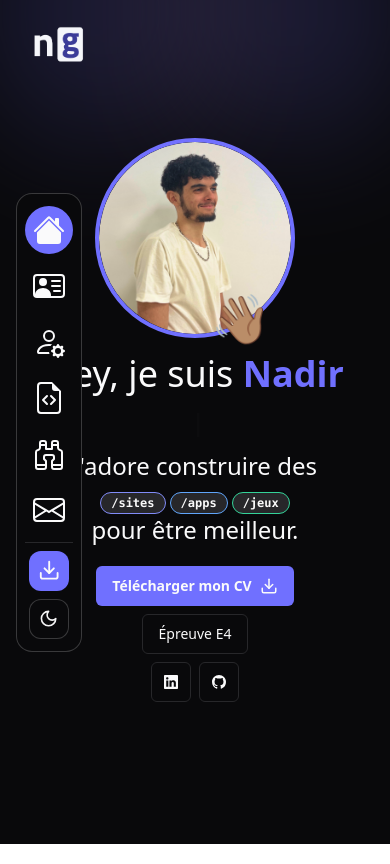
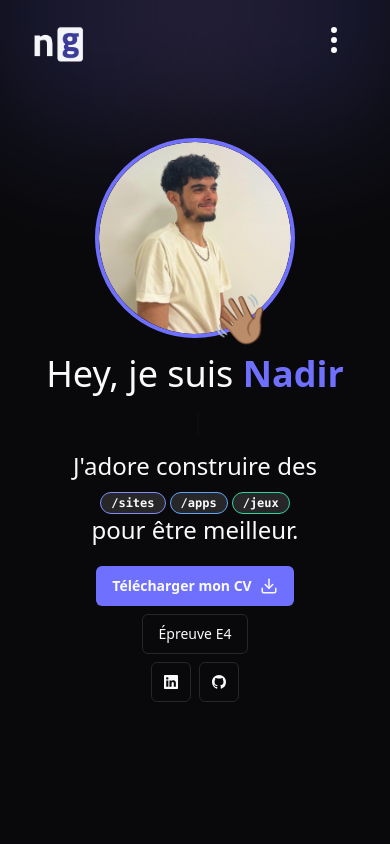
Before and after one commit to nadirgharbi/portfolio-BTS, a React (Vite) app: page / in a window 390 px wide. Built offline with nearby package versions, Linux system fonts and the light colour scheme; a web font is replaced by a local one.

Commit message:
sidebar menu responsive ok w/ animations

```diff
--- a/src/components/menu/Header.tsx
+++ b/src/components/menu/Header.tsx
@@ -4,7 +4,7 @@ import { NavLink } from "react-router-dom";
 
 export const Header = () => {
 	return (
-		<div className={`w-full fixed top-5 px-8 z-[999] transition-all `}>
+		<div className={`w-full fixed top-5 px-8 z-10 transition-all `}>
 			<NavLink to={"/"}>
 				<img src={logoLight} className={`w-14 absolute text-zinc-800 dark:text-zinc-100 scale-100 transition-all dark:scale-0`} />
 				<img src={logoDark} className={`w-14 text-zinc-800 dark:text-zinc-100 scale-0 transition-all dark:scale-100`} />
--- a/src/components/menu/Sidebar.tsx
+++ b/src/components/menu/Sidebar.tsx
@@ -1,5 +1,5 @@
 import { useEffect, useState } from "react";
-import { BsHouse, BsHouseFill, BsPersonVcard, BsPersonVcardFill, BsPersonGear, BsPersonFillGear, BsFileEarmarkCode, BsFileEarmarkCodeFill, BsBinoculars, BsBinocularsFill, BsEnvelope, BsEnvelopeFill } from "react-icons/bs";
+import { BsHouse, BsHouseFill, BsPersonVcard, BsPersonVcardFill, BsPersonGear, BsPersonFillGear, BsFileEarmarkCode, BsFileEarmarkCodeFill, BsBinoculars, BsBinocularsFill, BsEnvelope, BsEnvelopeFill, BsThreeDots, BsThreeDotsVertical, BsXLg } from "react-icons/bs";
 import { NavLink, useLocation } from "react-router-dom";
 import { Separator } from "../ui/separator";
 import { ModeToggle } from "../theme/ModeToggle";
@@ -9,14 +9,20 @@ import { Download } from "lucide-react";
 import CVNadir from "../../assets/cv-nadir.pdf";
 import { Button } from "../ui/button";
 
+// TODO: todo responsive
+
 export const Sidebar = () => {
 	// hooks
 	const location = useLocation();
 	const [active, setActive] = useState<string>(location.pathname);
+	const [openedMenu, setOpenedMenu] = useState<boolean>(false);
 
 	// css
-	const activeCss = "bg-secondary hover:bg-secondary/95 text-default";
-	const globalCss = "p-2 rounded-full transition-all duration-200 hover:animate-rotating";
+	const activeCss = "bg-secondary hover:bg-secondary/95 text-default"; // Style pour l'element actif du menu
+	const globalCss = "p-2 rounded-full transition-all duration-200 hover:animate-rotating"; // Style global qui s'applique a tous les elements non actif
+
+	const iconThreeDotsCss = "text-primary dark:text-default transition-all duration-300"; // Style pour l'icone "3 points"
+	const iconCrossCss = `text-primary dark:text-default transition-all duration-300 transform  `; // Style pour l'icone "X"
 
 	const sidebarItems = [
 		{ path: "/", label: "Accueil", icon: <BsHouse size={32} />, iconFill: <BsHouseFill size={32} /> },
@@ -27,13 +33,30 @@ export const Sidebar = () => {
 		{ path: "/contact", label: "Contact", icon: <BsEnvelope size={32} />, iconFill: <BsEnvelopeFill size={32} /> },
 	];
 
+	const handleOpenMenu = () => {
+		setOpenedMenu((prev) => !prev);
+	};
+
 	useEffect(() => {
 		setActive(location.pathname);
 	}, [location.pathname]);
 
 	return (
-		<div className="w-14 absolute h-screen flex items-center">
-			<div className="flex flex-col items-center justify-center gap-2 py-3 px-8 fixed z-[999] left-4 rounded-2xl w-14 bg-default dark:bg-primary text-primary dark:text-default border border-primary/20 dark:border-default/20">
+		<>
+			{/* {{Responsive}} Layer opacity when menu opened in responsive */}
+			<div className={`lg:hidden ${openedMenu ? "block" : "hidden"} bg-primary/50 fixed z-10 h-screen w-screen`}></div>
+
+			<div className="w-14 absolute top-5 lg:top-auto right-8 z-[999] h-screen flex lg:items-center">
+				{/* {{Responsive}} Bouton qui affiche le menu */}
+				<Button variant={"link"} className="flex no-underline border-0 fixed lg:hidden" onClick={handleOpenMenu}>
+					{openedMenu ? <BsXLg className={`${iconCrossCss} animate-open-menu`} size={32} /> : <BsThreeDotsVertical className={`${iconThreeDotsCss} animate-close-menu`} size={32} />}{" "}
+				</Button>
+
+				{/* Menu */}
+				<div
+					className={`flex flex-col items-center justify-center gap-2 py-3 px-8 fixed z-[999] top-20 right-6 lg:top-auto lg:left-4 rounded-2xl w-14 bg-default dark:bg-primary text-primary dark:text-default border-0 lg:border lg:border-primary/20 lg:dark:border-default/20 ${
+						openedMenu ? "block transition-all animate-fade-in-scale" : " hidden lg:flex"
+					}`}>
 					{sidebarItems.map((item) => (
 						<NavLink to={item.path} className={`${globalCss} ${active === item.path ? activeCss : ""}`} data-tooltip-id="tooltip" data-tooltip-content={item.label} data-tooltip-place="right">
 							{active === item.path ? item.iconFill : item.icon} {/* On vérifie si le chemin courrant correspond au composant concernés */}
@@ -51,12 +74,10 @@ export const Sidebar = () => {
 						</a>{" "}
 					</Button>
 
-				{/* <a download href={CVNadir} className={globalCss} data-tooltip-id="tooltip" data-tooltip-content={"Télécharger mon CV"} data-tooltip-place="right">
-					<Download size={32} />
-				</a> */}
 					{/* Dark/Light Mode */}
 					<ModeToggle />
 				</div>
 			</div>
+		</>
 	);
 };
--- a/src/components/theme/ModeToggle.tsx
+++ b/src/components/theme/ModeToggle.tsx
@@ -15,8 +15,8 @@ export function ModeToggle() {
 
   return (
     <Button variant="outline" size="icon" className="rounded-xl bg-default hover:bg-primary/10 dark:bg-primary dark:hover:bg-primary/90 border border-primary/20 dark:border-default/20" onClick={handleMode}>
-      <Sun className="h-[1.2rem] w-[1.2rem] text-zinc-800 dark:text-zinc-100 rotate-0 scale-100 transition-all dark:-rotate-90 dark:scale-0" />
-      <Moon className="absolute h-[1.2rem] w-[1.2rem] text-zinc-800 dark:text-zinc-100 rotate-90 scale-0 transition-all dark:rotate-0 dark:scale-100" />
+      <Sun className="h-[1.2rem] w-[1.2rem] text-primary dark:text-default rotate-0 scale-100 transition-all dark:-rotate-90 dark:scale-0" />
+      <Moon className="absolute h-[1.2rem] w-[1.2rem] text-primary dark:text-default rotate-90 scale-0 transition-all dark:rotate-0 dark:scale-100" />
     </Button>
   );
 }
--- a/tailwind.config.js
+++ b/tailwind.config.js
@@ -31,11 +31,36 @@ module.exports = {
           "20%": { transform: "rotate(14deg)" },
           "100%": { transform: "rotate(0)" },
         },
+        "open-menu": {
+          from: { transform: "rotate(45deg)", opacity: "50" },
+          to: { transform: "rotate(90deg)", opacity: "100" },
+        },
+        "close-menu": {
+          from: { opacity: "0" },
+          to: { opacity: "100" },
+        },
+        "fade-in-scale": {
+          from: { transform: "scale(0.9)", opacity: "0" },
+          to: { transform: "scale(1)", opacity: "100" }
+        },
+        "fade-out-scale": {
+          from: { transform: "scale(1)", opacity: "100" },
+          to: { transform: "scale(0.9)", opacity: "0" }
+        },
+        "fade-in-scale-bg": {
+          from: { opacity: "0" },
+          to: { opacity: "100" }
+        },
       },
       animation: {
         "accordion-down": "accordion-down 0.2s ease-out",
         "accordion-up": "accordion-up 0.2s ease-out",
         "rotating": "rotating 0.3s ease-out",
+        "open-menu": "open-menu 0.1s",
+        "close-menu": "close-menu 0.1s",
+        "fade-in-scale": "fade-in-scale 0.2s ease-in",
+        "fade-out-scale": "fade-out-scale 0.2s ease-out",
+        "fade-in-scale-bg": "fade-in-scale-bg 0.1s linear",
       },
     },
   },
```
Lines whose indentation alone changed are shown as unchanged.
